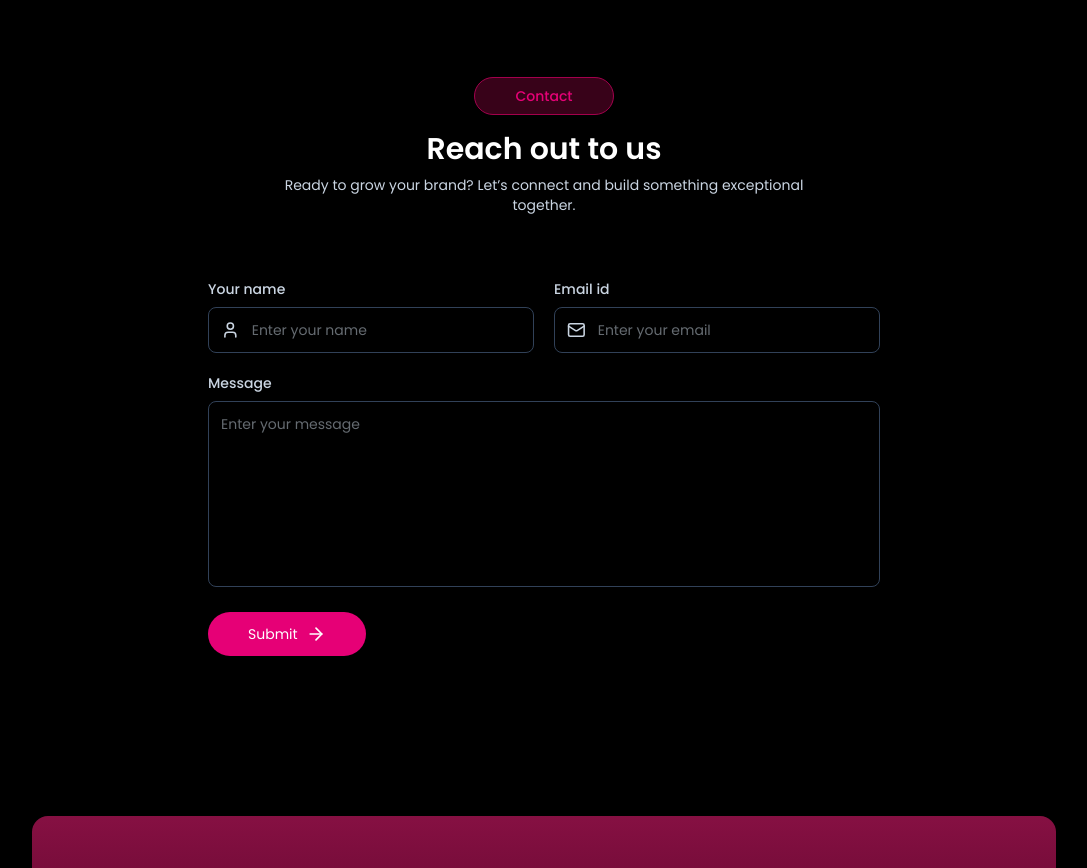
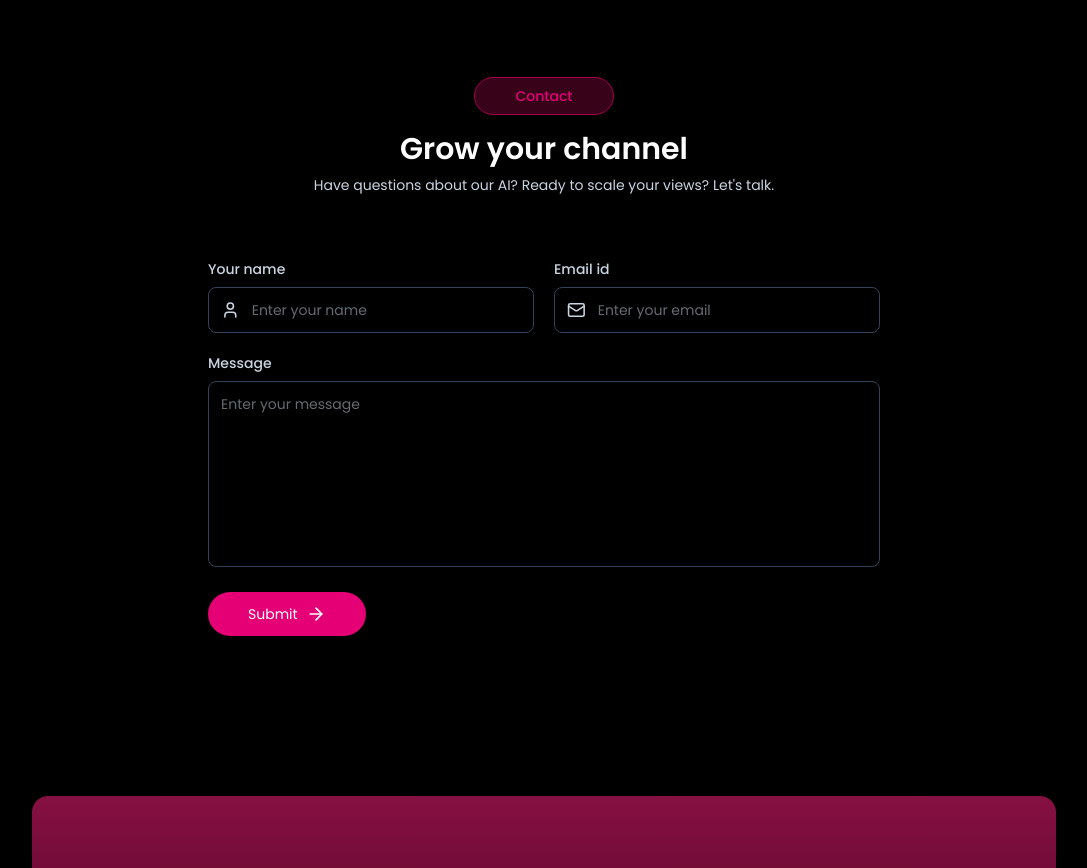
Before and after one commit to waibaBikash/My-generator, a React (Vite) app in the folder client/: page / in a window 1280 px wide. Shown: the part 4020-4888 px from the top of the page, without its empty margins (96-1183 px from the left). Built offline with nearby package versions, Linux system fonts and the light colour scheme.

Commit message:
feat: update ContactSection messaging for improved clarity and engagement

```diff
--- a/client/src/sections/ContactSection.tsx
+++ b/client/src/sections/ContactSection.tsx
@@ -6,7 +6,7 @@ import { motion } from "motion/react";
 export default function ContactSection() {
     return (
         <div className="px-4 md:px-16 lg:px-24 xl:px-32">
-            <SectionTitle text1="Contact" text2="Reach out to us" text3="Ready to grow your brand? Let’s connect and build something exceptional together." />
+            <SectionTitle text1="Contact" text2="Grow your channel" text3="Have questions about our AI? Ready to scale your views? Let's talk." />
             <form onSubmit={(e) => e.preventDefault()} className='grid sm:grid-cols-2 gap-3 sm:gap-5 max-w-2xl mx-auto text-slate-300 mt-16 w-full' >
                 <motion.div
                     initial={{ y: 150, opacity: 0 }}
```
